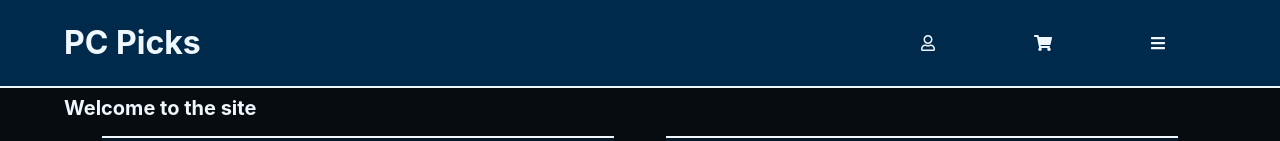
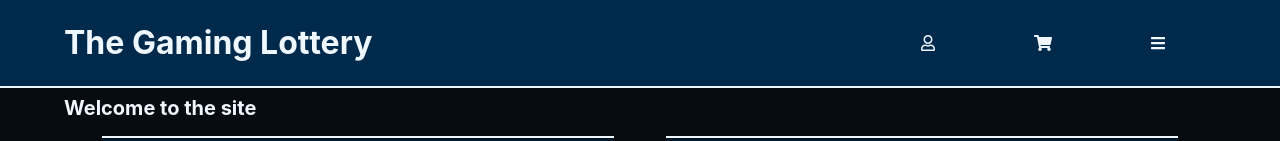
Before and after one commit to EllisHornabrook/PC-Packs, a React (Create React App) app: page / in a window 1280 px wide. Shown: the top 141 px of the page. Built offline with nearby package versions, Linux system fonts and the light colour scheme; grey boxes are pictures that could not be loaded.

Commit message:
Renamed site

```diff
--- a/public/index.html
+++ b/public/index.html
@@ -22,7 +22,7 @@
       work correctly both with client-side routing and a non-root public URL.
       Learn how to configure a non-root public URL by running `npm run build`.
     -->
-        <title>PC Picks</title>
+        <title>The Gaming Lottery</title>
     </head>
     <body>
         <noscript>You need to enable JavaScript to run this app.</noscript>
--- a/src/containers/Footer/Footer.jsx
+++ b/src/containers/Footer/Footer.jsx
@@ -5,7 +5,7 @@ import styles from "./Footer.module.scss";
 const Footer = () => {
     return (
         <footer className={styles.footer}>
-            <p>© 2021 PC Picks Ltd.</p>
+            <p>© 2021 Gaming Lottery</p>
             <Link to="/terms" className={styles.link}>
                 <p>Terms & Conditions</p>
             </Link>
--- a/src/containers/Header/Header.jsx
+++ b/src/containers/Header/Header.jsx
@@ -8,7 +8,7 @@ const Header = () => {
         <header className={styles.header}>
             <h1>
                 <Link to="/">
-                    PC Picks
+                    The Gaming Lottery
                 </Link>
             </h1>
             <Nav />
```
